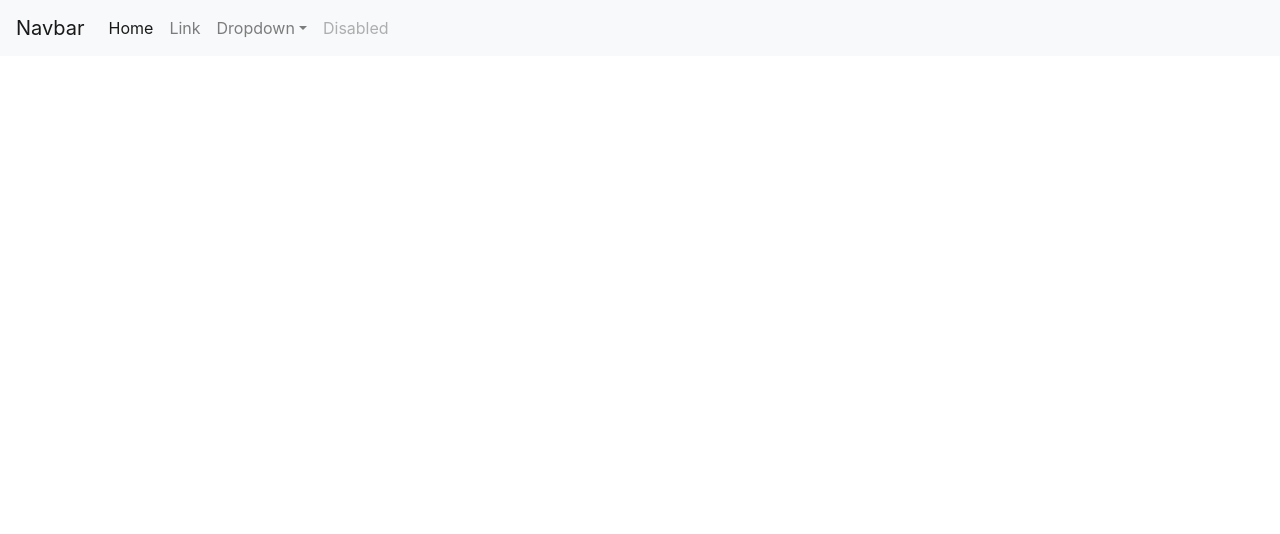
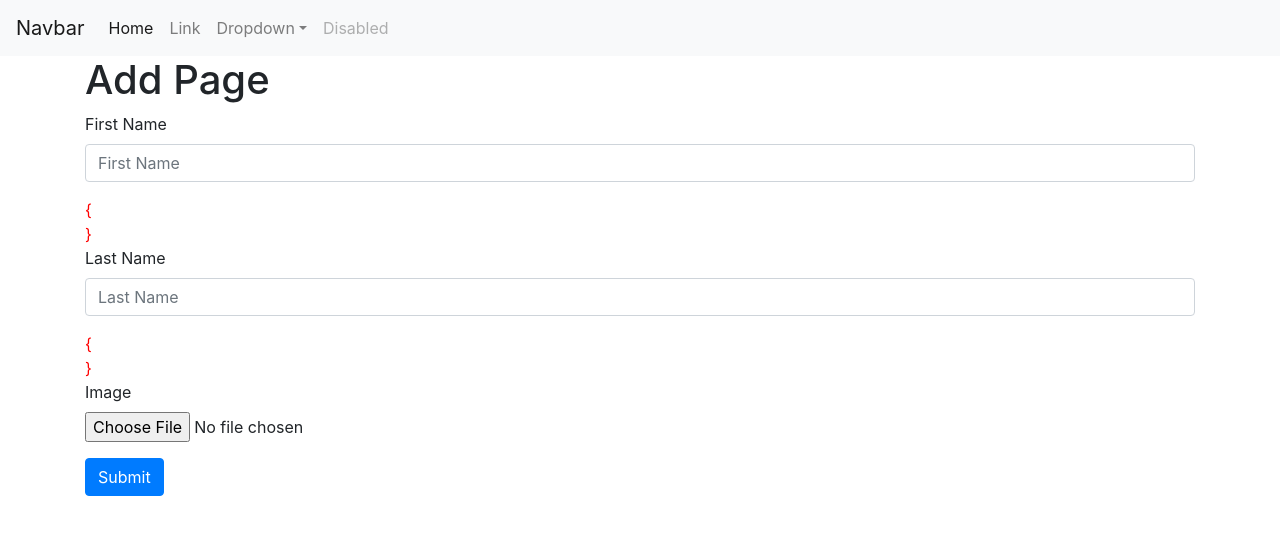
Before and after one commit to monsur22/react-functinal-crud, a React (Create React App) app: page /Validation in a window 1280 px wide. Shown: the top 534 px of the page. Built offline with nearby package versions, Linux system fonts and the light colour scheme.

Commit message:
add form validation

```diff
--- a/src/App.js
+++ b/src/App.js
@@ -5,6 +5,7 @@ import List from './components/List';
 import Test from './components/Test';
 import Add from './components/Add';
 import Edit from './components/Edit';
+import Validation from './components/Validation';
 function App() {
   return (
     <Router>
@@ -13,6 +14,7 @@ function App() {
       <Route path="/Test" component={Test} exact></Route>
       <Route path="/add" component={Add} exact></Route>
       <Route path="/edit/:id" component={Edit} exact></Route>
+      <Route path="/Validation" component={Validation} exact></Route>
 
     </Router>
   );
--- /dev/null
+++ b/src/components/Validation.js
@@ -0,0 +1,103 @@
+import React, { useState , useEffect} from 'react';
+import axios from 'axios';
+import { useHistory } from 'react-router';
+
+const Validation = () => {
+    let history = useHistory();
+    // const [data, setData] = useState([]);
+
+    const [firstName, setFirstName] = useState('');
+    const [lastName, setLastName] = useState('');
+    const [img, setImg] = useState('');
+    console.log(img)
+
+    const [firstNameErr, setFirstNameErr] = useState('{}');
+    const [lastNameErr, setLastNameErr] = useState('{}');
+
+    // const getData = async () => {
+    //     axios.get(`http://127.0.0.1:8000/api/model`)
+    //         .then((getData) => {
+    //             setData(getData.data);
+    //         })
+    // }
+
+    /// **********************validatin start from here************************
+    const onSubmit =(e)=>{
+        e.preventDefault();
+        const isValid = formValidation();
+    }
+
+    const formValidation =()=>{
+        const firstNameErr = {};
+        const lastNameErr = {};
+        let isValid = true;
+
+        if(firstName.trim().length < 5){
+            firstNameErr.firstNameShort = "first name is tooo short";
+            isValid = false;
+
+        }
+        if(firstName.trim().length > 10){
+            firstNameErr.firstNameShort = "first name is tooo long";
+            isValid = false;
+
+        }
+        if(!lastName.includes("123")){
+            lastNameErr.lastName123 = "last name must have 123";
+            isValid = false;
+
+        }
+
+        setFirstNameErr(firstNameErr);
+        setLastNameErr(lastNameErr);
+        return isValid;
+
+    }
+
+    async function addProduct () {
+        const isValid = formValidation();
+        if(isValid){
+            console.warn(firstName,lastName,img)
+            const formData = new FormData()
+            formData.append('firstName', firstName);
+            formData.append('lastName', lastName);
+            formData.append('img', img);
+
+            const result = await fetch('http://localhost:8000/api/model/',{
+              method: 'POST',
+              body: formData
+          });
+          console.log(result)
+          // alert("Data hasbeen added")
+          history.push("/");
+        }
+
+    }
+    return (
+        <div className="container">
+            <h1>Add Page</h1>
+                <div class="form-group">
+                    <label for="exampleInputEmail1">First Name</label>
+                    <input type="text" name="firstName" class="form-control"  placeholder="First Name" value={firstName} onChange={(e) => setFirstName(e.target.value)}/>
+                </div>
+                {Object.keys(firstNameErr).map((key)=>{
+                    return <div style={{color: 'red'}}>{firstNameErr[key]}</div>
+                })}
+                <div class="form-group">
+                    <label for="exampleInputEmail1">Last Name</label>
+                    <input type="text" name="lastName" class="form-control"  placeholder="Last Name" value={lastName} onChange={(e) => setLastName(e.target.value)}/>
+                </div>
+                {Object.keys(lastNameErr).map((key)=>{
+                    return <div style={{color: 'red'}}>{lastNameErr[key]}</div>
+                })}
+                <div class="form-group">
+                    <label for="exampleFormControlFile1">Image</label>
+                    <input type="file"  class="form-control-file" id="exampleFormControlFile1" onChange={(e) => setImg(e.target.files[0])} />
+                </div>
+                <button  type="submit" class="btn btn-primary"onClick={addProduct}>Submit</button>
+
+        </div>
+    )
+}
+
+export default Validation
```
